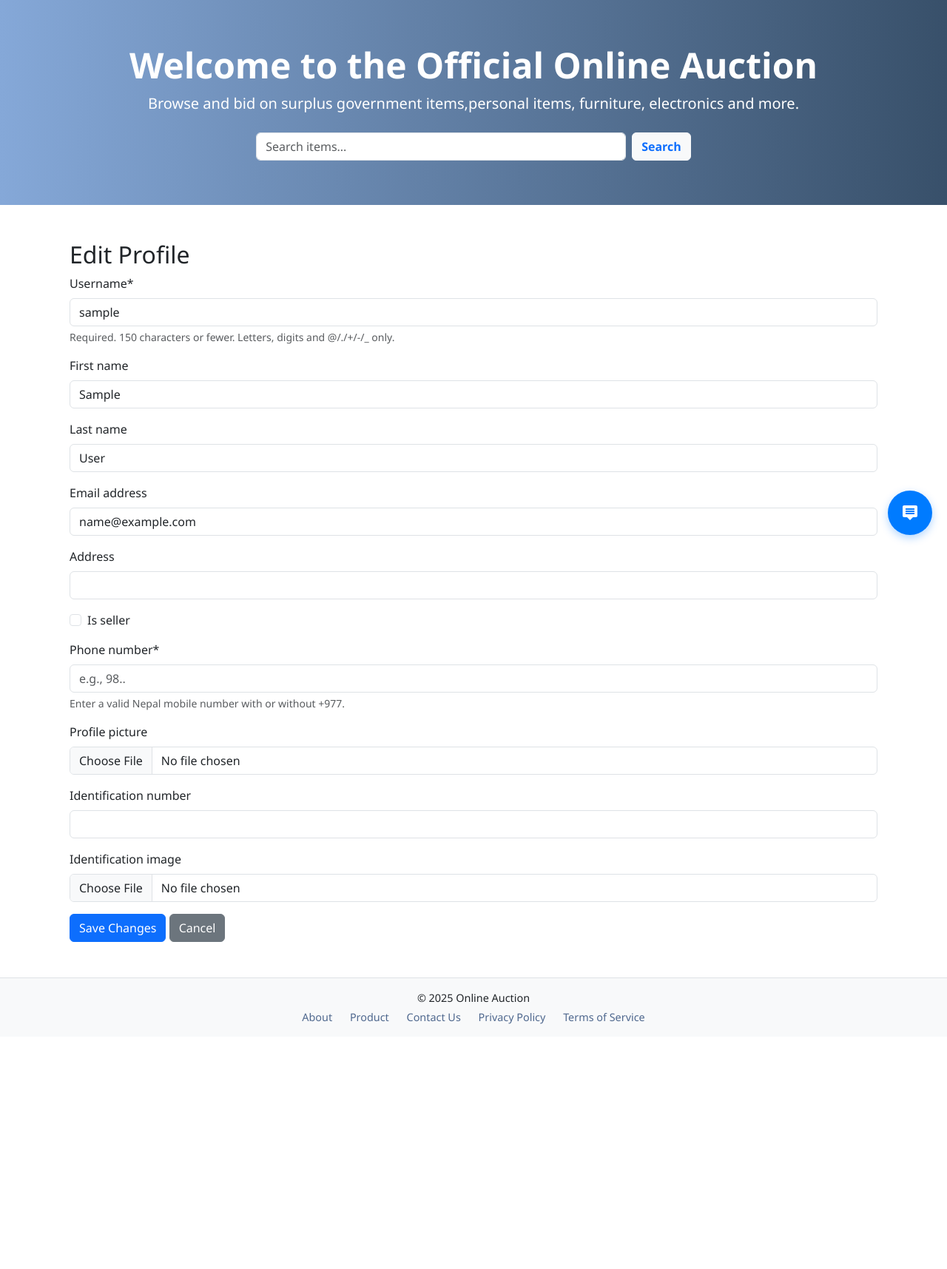
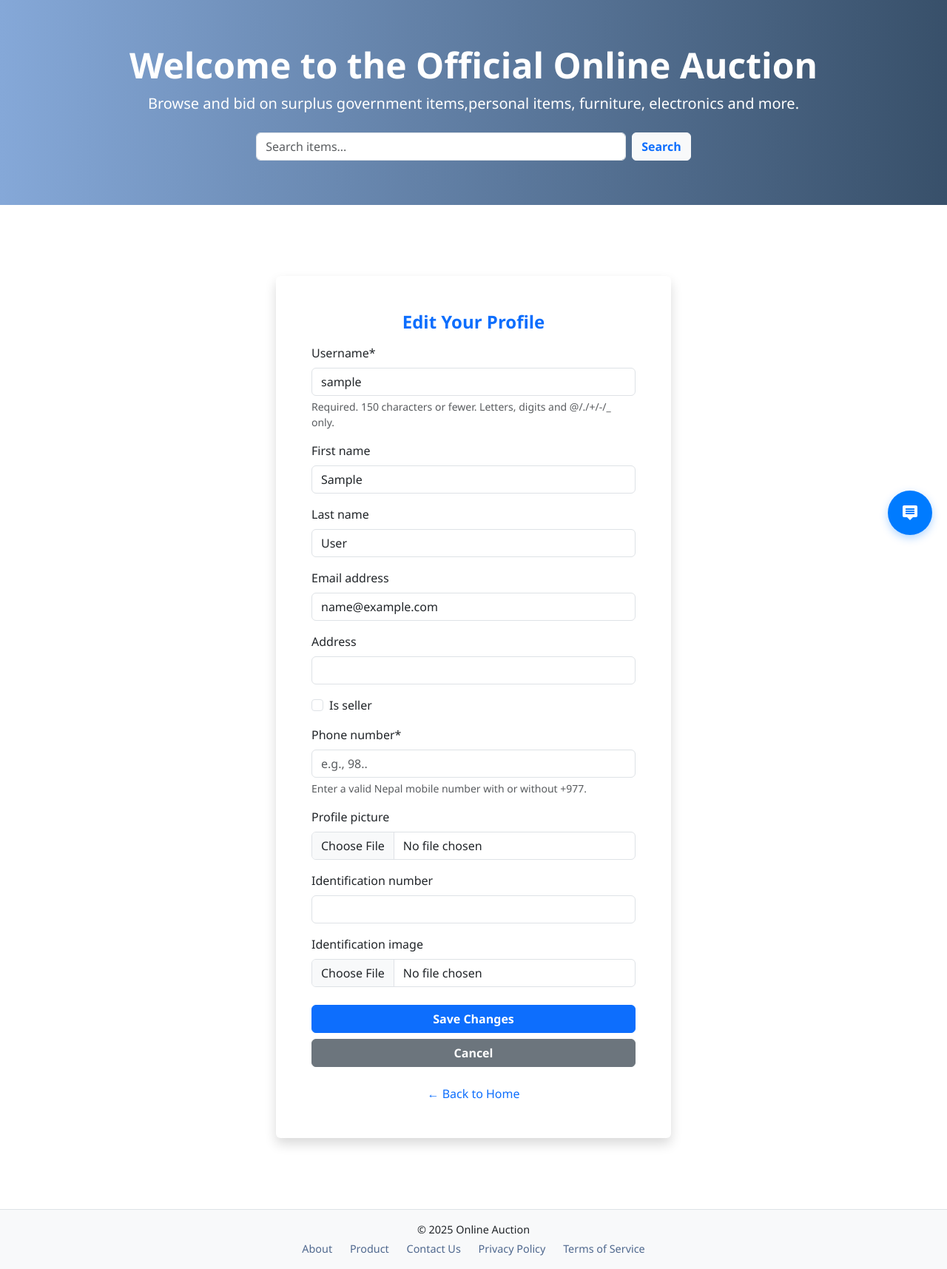
Before and after one commit to Namrata023/onlineauction, a Django app: page /edit_profile/ in a window 1280 px wide. Shown: the part 57-1772 px from the top of the page at 74% size. Before the commit the page ends 1441 px from the top, so only its background shows below. Run offline with Django 5.2, Linux system fonts and the light colour scheme; the visitor is signed in with stand-in values (Sample User, id 1); data that the repository does not hold is empty; some libraries are stand-ins or nearby versions.

Commit message:
changes:

```diff
--- a/myapp/admin.py
+++ b/myapp/admin.py
@@ -7,5 +7,7 @@ admin.site.register(Bid)
 admin.site.register(Feedback)
 admin.site.register(ItemImage)
 admin.site.register(Payment)
+class PaymentAdmin(admin.ModelAdmin):
+    list_display = ['user', 'item', 'amount', 'payment_status', 'created_at']
 admin.site.register(Notification)
 admin.site.register(PasswordResetOTP)
--- a/myapp/templates/edit_profile.html
+++ b/myapp/templates/edit_profile.html
@@ -1,15 +1,26 @@
 {% extends "base.html" %}
-{% block title %}Edit Profile{% endblock %}
+{% block title %}Edit Profile - Online Auction{% endblock %}
 {% load crispy_forms_tags %}
 
 {% block content %}
-<div class="container mt-5">
-    <h2>Edit Profile</h2>
-    <form method="post" enctype="multipart/form-data">
-        {% csrf_token %}
-        {{ form|crispy }}
-        <button type="submit" class="btn btn-primary">Save Changes</button>
-        <a href="{% url 'profile' %}" class="btn btn-secondary">Cancel</a>
-    </form>
+<div class="container mt-5 py-5">
+  <div class="row justify-content-center">
+    <div class="col-md-8 col-lg-6">
+      <div class="card shadow border-0 p-5 rounded">
+        <h2 class="text-center text-primary fw-bold mb-3 fs-4">Edit Your Profile</h2>
+        <form method="post" enctype="multipart/form-data">
+          {% csrf_token %}
+          {{ form|crispy }}
+          <div class="d-grid gap-2 mt-4">
+            <button type="submit" class="btn btn-primary fw-semibold fs-6">Save Changes</button>
+            <a href="{% url 'profile' %}" class="btn btn-secondary fw-semibold fs-6">Cancel</a>
+          </div>
+        </form>
+        <div class="text-center mt-4">
+          <a href="{% url 'home' %}" class="text-decoration-none">← Back to Home</a>
+        </div>
+      </div>
+    </div>
+  </div>
 </div>
 {% endblock %}
--- a/myapp/views.py
+++ b/myapp/views.py
@@ -471,7 +471,6 @@ def initiate_payment(request, item_id):
 def payment_callback(request, item_id):
     """Handle payment callback from Khalti"""
     item = get_object_or_404(Item, id=item_id)
-
     pidx = request.GET.get('pidx')
     status = request.GET.get('status')
     transaction_id = request.GET.get('transaction_id')
@@ -510,6 +509,24 @@ def payment_callback(request, item_id):
                     # Mark item as sold
                     item.is_sold = True
                     item.save()
+
+                    # Notify owner that buyer has paid ✅
+                    create_notification(
+                        user=item.owner,
+                        message=f"💰 {request.user.username} has paid for your item '{item.name}'. Please arrange delivery.",
+                        notification_type='payment_received',
+                        priority='high',
+                        related_item=item
+                    )
+
+                    # Email the seller
+                    send_mail(
+                        subject="💰 Payment Received for Your Auction Item",
+                        message=f"Good news! {request.user.username} has completed the payment for your item '{item.name}'.\n\nPlease coordinate delivery.",
+                        from_email=settings.EMAIL_HOST_USER,
+                        recipient_list=[item.owner.email],
+                        fail_silently=True
+                    )
 
                     messages.success(request, "Payment successful! You have successfully purchased this item.")
                     return redirect('product', id=item_id)
```
Also changed, not shown: myapp/simple_bot.py (+9 -0 lines), myapp/migrations/0011_alter_item_end_time.py (added), myapp/migrations/0012_alter_item_end_time.py (added), myapp/migrations/0013_alter_item_end_time.py (added).
